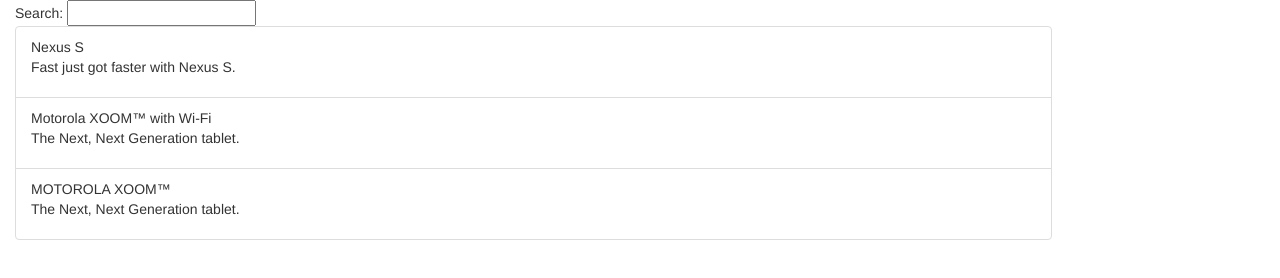
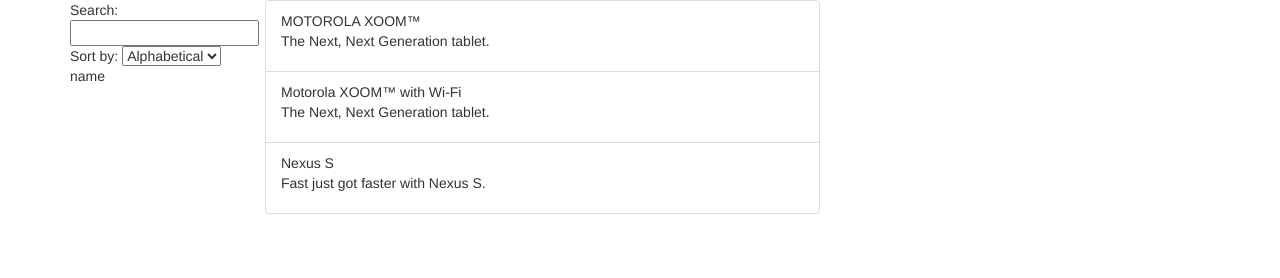
Before and after one commit to diegosanchez/angular, a website: page angular-gap/index.html in a window 1280 px wide. Drawn offline with Linux system fonts and the light colour scheme.

Commit message:
Select added

```diff
--- a/angular-gap/index.html
+++ b/angular-gap/index.html
@@ -10,24 +10,24 @@
 </head>
 <body ng-controller="PhoneListCtrl">
 
- <div class="container-fluid">
+ <div class="container">
     <div class="row">
-      <div class="col-md-10">
-        <!--Sidebar content-->
-
+      <div class="col-md-2">
         Search: <input ng-model="query">
-
+        Sort by:
+        <select ng-model="orderProp"  >
+          <option value="name" ng-selected='true'>Alphabetical</option>
+          <option value="age">Newest</option>
+        </select>
+        {{orderProp}}
       </div>
-    </div>
-    <div class="row">
-      <div class="col-md-10">
+      <div class="col-md-6">
         <ul class="list-group phones | filter:query">
-          <li class="list-group-item" ng-repeat="phone in phones | filter:query">
+          <li class="list-group-item" ng-repeat="phone in phones | filter:query | orderBy:orderProp ">
             {{phone.name}}
             <p>{{phone.snippet}}</p>
           </li>
         </ul>
-
       </div>
     </div>
   </div>
--- a/angular-gap/js/app.js
+++ b/angular-gap/js/app.js
@@ -3,10 +3,15 @@
 app.controller( 'PhoneListCtrl', function($scope) {
   $scope.phones = [
     {'name': 'Nexus S',
+     'age': 1,
      'snippet': 'Fast just got faster with Nexus S.'},
     {'name': 'Motorola XOOM™ with Wi-Fi',
+     'age': 2,
      'snippet': 'The Next, Next Generation tablet.'},
     {'name': 'MOTOROLA XOOM™',
+     'age': 3,
      'snippet': 'The Next, Next Generation tablet.'}
   ];
+  $scope.orderProp = 'name';
+
 });
--- a/angular-gap/package.json
+++ b/angular-gap/package.json
@@ -8,6 +8,7 @@
   "devDependencies": {
     "http-server": "^0.6.1",
     "karma": "^0.12.16",
+    "protractor": "~1.0.0",
     "karma-jasmine": "^0.1.5",
     "karma-chrome-launcher": "^0.1.4"
   },
@@ -15,6 +16,8 @@
     "prestart": "npm install",
     "start": "http-server -a localhost -p 8080",
     "pretest": "npm install",
-    "test": "node node_modules/karma/bin/karma start test/karma.conf.js  --single-run"
+    "test": "node node_modules/karma/bin/karma start test/karma.conf.js  --single-run",
+    "preprotractor": "npm run update-webdriver",
+    "protractor": "protractor test/protractor-conf.js"
   }
 }
```
Also changed, not shown: angular-gap/test/e2e/scenarios.js (added, +25 -0 lines), angular-gap/test/karma.conf.js (+1 -1 lines).
